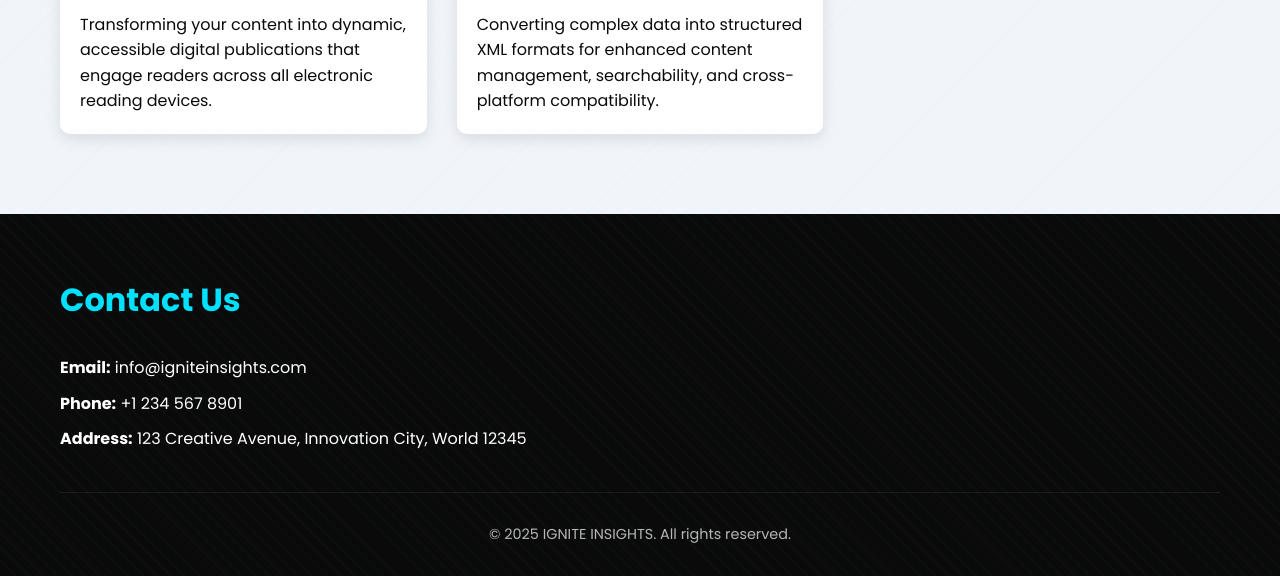
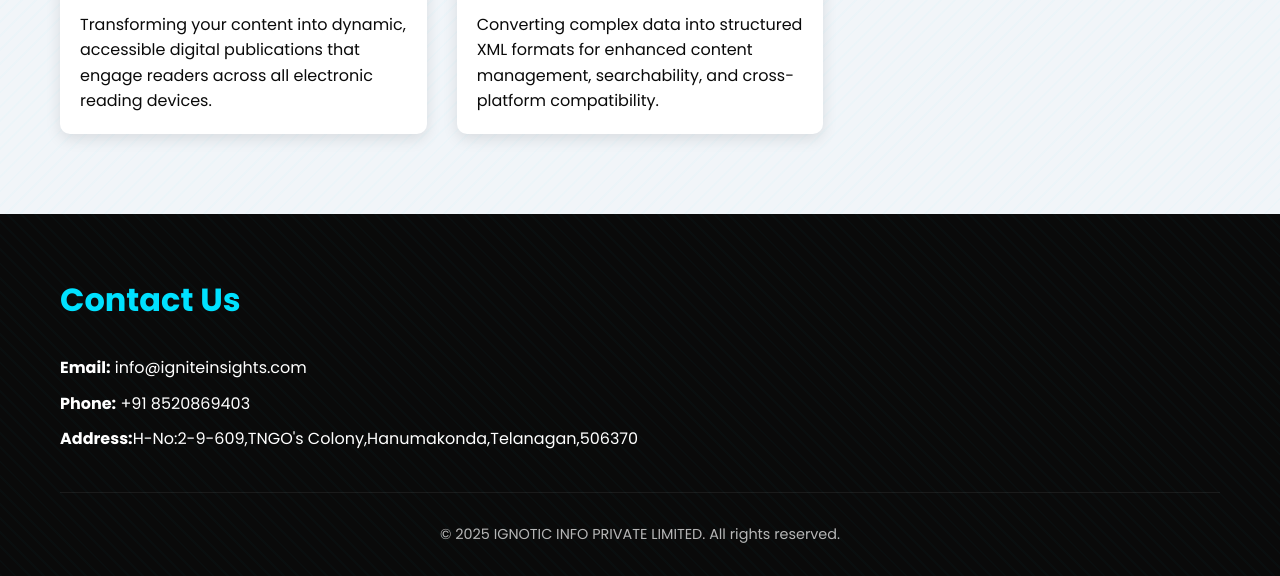
Before and after one commit to Admintechechos/IG, a website: page dist/index.html in a window 1280 px wide. Shown: the part 2020-2596 px from the top of the page. Drawn offline with Linux system fonts and the light colour scheme.

Commit message:
Update index.html

```diff
--- a/dist/index.html
+++ b/dist/index.html
@@ -17,7 +17,7 @@
     <header class="hero">
         <div class="hero-content">
             <img src="/logo.png" alt="IGNITE INSIGHTS Logo" class="logo animate-fade-in">
-            <h1 class="animate-slide-up">IGNITE INSIGHTS</h1>
+            <h1 class="animate-slide-up">IGNOTIC INFO PRIVATE LIMITED</h1>
             <p class="slogan animate-slide-up-delay">Lighting the Path to Digital Brilliance</p>
         </div>
     </header>
@@ -25,7 +25,7 @@
     <section class="about" id="about">
         <div class="container">
             <h2 class="animate-on-scroll">About Us</h2>
-            <p class="animate-on-scroll">IGNITE INSIGHTS empowers businesses with cutting-edge digital experiences, combining creativity, technology, and precision. Our mission is to help brands grow and transform through impactful digital solutions.</p>
+            <p class="animate-on-scroll">IGNOTIC INFO PRIVATE LIMITED empowers businesses with cutting-edge digital experiences, combining creativity, technology, and precision. Our mission is to help brands grow and transform through impactful digital solutions.</p>
         </div>
     </section>
 
@@ -77,10 +77,10 @@
             <h2 class="animate-on-scroll">Contact Us</h2>
             <div class="contact-info animate-on-scroll">
                 <p><strong>Email:</strong> info@igniteinsights.com</p>
-                <p><strong>Phone:</strong> +1 234 567 8901</p>
-                <p><strong>Address:</strong> 123 Creative Avenue, Innovation City, World 12345</p>
+                <p><strong>Phone:</strong> +91 8520869403</p>
+                <p><strong>Address:</strong>H-No:2-9-609,TNGO's Colony,Hanumakonda,Telanagan,506370</p>
             </div>
-            <p class="copyright">© 2025 IGNITE INSIGHTS. All rights reserved.</p>
+            <p class="copyright">© 2025 IGNOTIC INFO PRIVATE LIMITED. All rights reserved.</p>
         </div>
     </footer>
 
```
